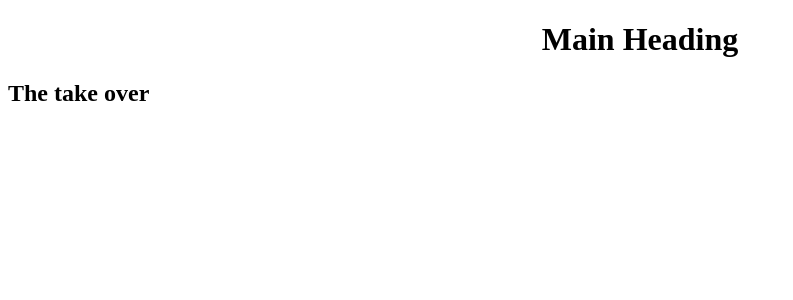
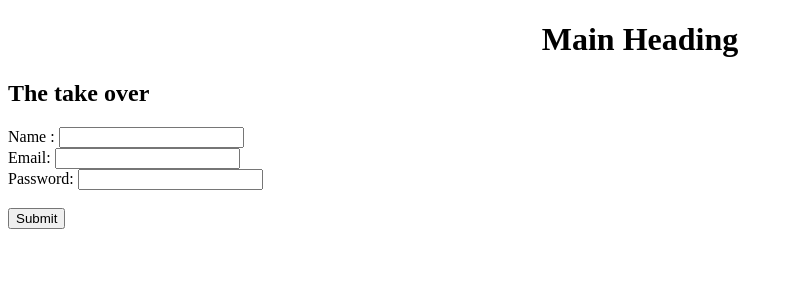
Before and after one commit to CaptainBaghdad/used-cars, an Angular app: page /register in a window 1280 px wide. Before the commit this address led to /. Shown: the top 300 px of the page, without its empty margins (0-793 px from the left). Built offline with nearby package versions, Linux system fonts and the light colour scheme.

Commit message:
finished the login token

```diff
--- a/src/app/app-routing.module.ts
+++ b/src/app/app-routing.module.ts
@@ -1,7 +1,17 @@
 import { NgModule } from '@angular/core';
 import { Routes, RouterModule } from '@angular/router';
+import { RegisterComponent } from './register/register.component';
+import { LoginComponent } from './login/login.component';
 
-const routes: Routes = [];
+const routes: Routes = [{
+  path: 'register',
+  component: RegisterComponent
+},
+
+{
+  path: 'login',
+  component: LoginComponent
+}];
 
 @NgModule({
   imports: [RouterModule.forRoot(routes)],
--- a/src/app/app.component.ts
+++ b/src/app/app.component.ts
@@ -7,9 +7,9 @@ import { Component } from '@angular/core';
   styleUrls: ['./app.component.sass']
 })
 export class AppComponent {
-  title = 'ang-seven';
-  carFaxObjects = [];
-  mainHeading = "Main Heading";
+  title: string = 'ang-seven';
+  carFaxObjects: Array<any> = [];
+  mainHeading: string = "Main Heading";
 
   /*someData = [{
     title: 'First Car',
@@ -73,7 +73,7 @@ export class AppComponent {
 
 ];*/
 
-ngOnInit(){
+/*ngOnInit(){
     fetch('http://localhost:3005/')
     .then(res => res.json())
     .then( data => {
@@ -93,5 +93,5 @@ ngOnInit(){
 
 
 
-  }
+  }*/
 }
--- /dev/null
+++ b/src/app/login/login.component.html
@@ -0,0 +1,12 @@
+<div id="login-main-div">
+  <div id="login-form-div">
+  <form [formGroup]="form" (ngSubmit)="handleSubmit(e)">
+
+    Email: <input type='text' id='email' name='email' formControlName="email"><br/>
+    Password: <input type='text' id='password' name='password' formControlName="password"><br/>
+  <br/>
+  <input type="submit">
+
+  </form>
+  </div>
+  </div>
--- /dev/null
+++ b/src/app/login/login.component.ts
@@ -0,0 +1,50 @@
+import { Component, OnInit } from '@angular/core';
+import {HttpClient} from '@angular/common/http';
+import { Router } from '@angular/router';
+import { FormGroup, FormBuilder } from '@angular/forms';
+
+@Component({
+  selector: 'app-login',
+  templateUrl: './login.component.html',
+  styleUrls: ['./login.component.sass']
+})
+export class LoginComponent implements OnInit {
+  form: FormGroup;
+
+
+
+  constructor(private http: HttpClient, private fb: FormBuilder, private router: Router) {
+    this.form = this.fb.group({
+
+      email: [""],
+      password: [""]
+  });
+
+   }
+
+   email: string = ""
+  password: string  = ""
+  loggedin: boolean = false;
+
+
+
+  handleSubmit = () => {
+    let val = this.form.value;
+     //this.email =  val.email;
+     //this.password = val.password;
+    return  this.http.post('http://localhost:3005/login', {
+      email: val.email,
+      password: val.password
+     })
+     .subscribe(data => {
+       console.log(`We have success ${data['token']}`)
+
+     })
+
+    //console.log(`LOGIN !!!!!`)
+  }
+
+  ngOnInit() {
+  }
+
+}
--- /dev/null
+++ b/src/app/register/register.component.html
@@ -0,0 +1,12 @@
+<div id="reg-main-div">
+<div id="reg-form-div">
+<form [formGroup]="form" (ngSubmit)="handleSubmit(e)">
+  Name : <input type='text' id='name' name='name' formControlName="name"><br/>
+  Email: <input type='text' id='email' name='email' formControlName="email"><br/>
+  Password: <input type='text' id='password' name='password' formControlName="password"><br/>
+<br/>
+<input type="submit">
+
+</form>
+</div>
+</div>
--- /dev/null
+++ b/src/app/register/register.component.ts
@@ -0,0 +1,53 @@
+import { Component, OnInit } from '@angular/core';
+import {HttpClient} from '@angular/common/http';
+import { Router } from '@angular/router';
+import { FormGroup, FormBuilder } from '@angular/forms';
+
+@Component({
+  selector: 'app-register',
+  templateUrl: './register.component.html',
+  styleUrls: ['./register.component.sass']
+})
+export class RegisterComponent implements OnInit {
+
+  form: FormGroup;
+
+  constructor(private http: HttpClient, private fb: FormBuilder,private router: Router) {
+
+    this.form = this.fb.group({
+      name: [""],
+      email: [""],
+      password: [""]
+  });
+
+  }
+
+  name: string = '';
+  email: string = '';
+  password: string = '';
+
+  ngOnInit() {
+  }
+
+  handleSubmit = (e) =>{
+    let val: any = this.form.value;
+    console.log(`VAL!!! ${val.name}`)
+
+
+     return  this.http.post('http://localhost:3005/register',{
+       name: val.name,
+       email: val.email,
+       password: val.password
+     })
+     .subscribe(data => {
+       this.router.navigate(['login'])
+
+       console.log(`Observe response : ${Object.values(data)}`);
+     })
+   // this.name = e.target.value;
+    //this.email = e.target.email.value;
+    //this.password = e.target.password.value;
+    console.log(`Bom Dia`);
+  }
+
+}
--- a/src/index.html
+++ b/src/index.html
@@ -9,6 +9,8 @@
   <link rel="icon" type="image/x-icon" href="favicon.ico">
 </head>
 <body>
-  <app-root></app-root>
+  <app-root>
+
+  </app-root>
 </body>
 </html>
```
Also changed, not shown: src/app/app.module.ts (+12 -3 lines), src/app/login/login.component.sass (added), src/app/register/register.component.sass (added), 2 other files (tests, documents, lock files or other folders).
